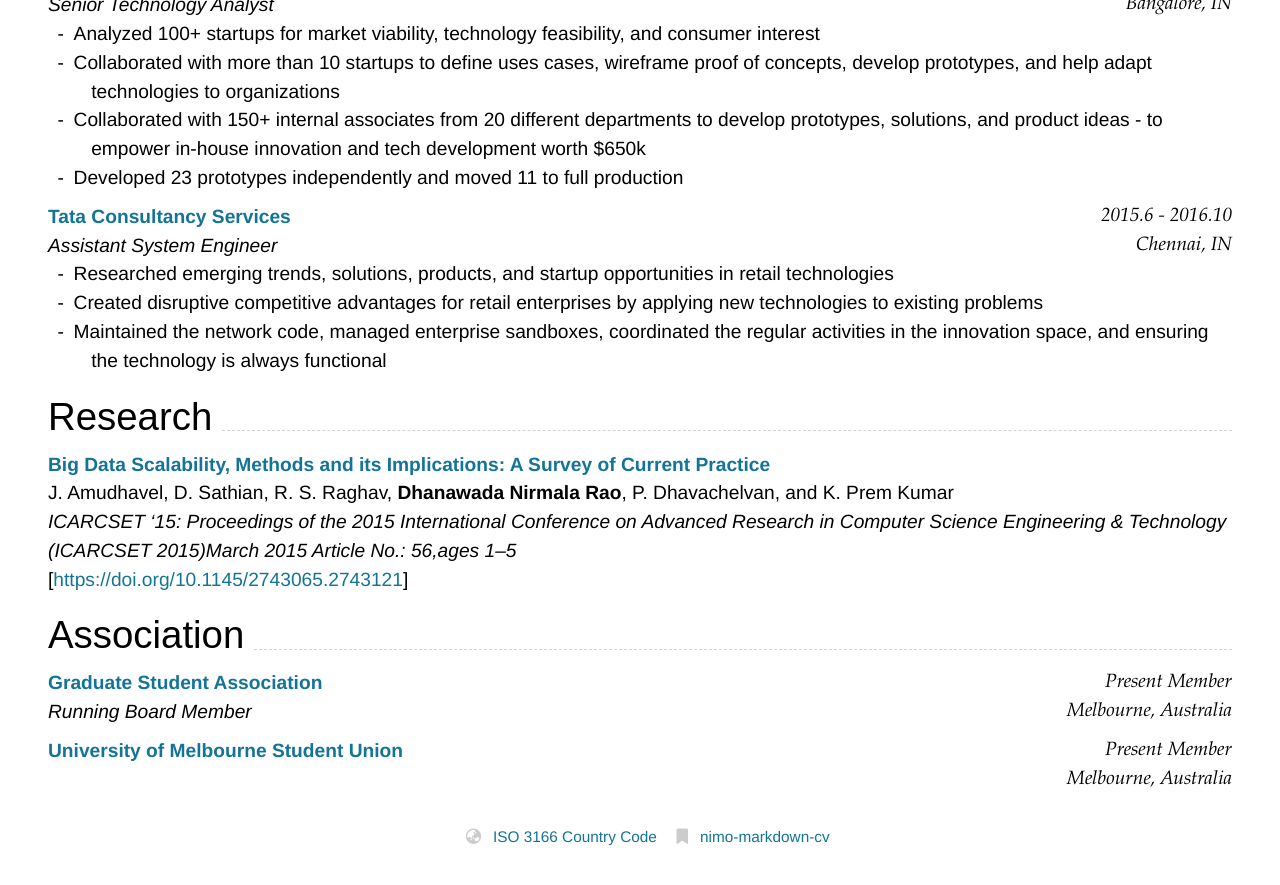
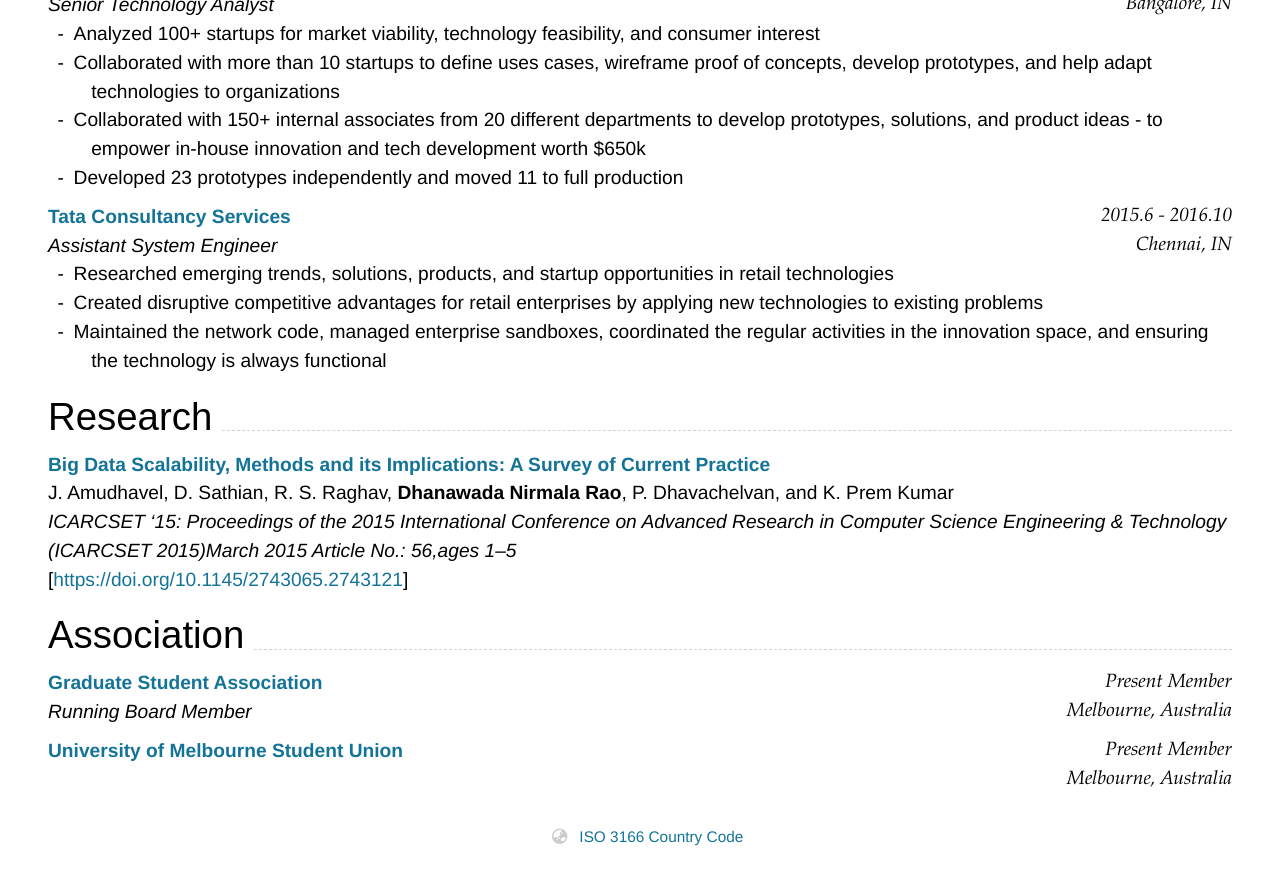
Before and after one commit to thedhanawada/me, a Jekyll site: the page built from index.md, in a window 1280 px wide and 900 px high, scrolled down 1512 px. Shown: the top 885 px of the window. Built offline with Jekyll 4.4.1, drawn with Linux system fonts in a browser that asks for light colours; nearby versions of some CDN libraries.

Commit message:
update-invo

```diff
--- a/_includes/cv-contact-footer.html
+++ b/_includes/cv-contact-footer.html
@@ -4,11 +4,11 @@
     <i class="fas fa-globe-asia" style="margin-left:1em"></i>
     <a href="{{ page.country.url }}" style="margin-left:0.5em" target="_self"> {{ page.country.text }}</a>
     {% endif %}
-
+    <!-- Write your comments here
     {% if page.author %}
     <i class="fas fa-bookmark" style="margin-left:1em"></i>
     <a href="{{ page.author.url }}" style="margin-left:0.5em" target="_self"> {{ page.author.text }}</a>
-    {% endif %}
+    {% endif %}-->
 
     {% if page.phone %}
     <i class="fi-telephone" style="margin-left:1em"></i>
```
